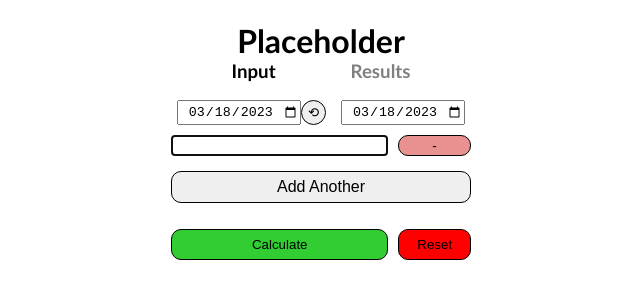
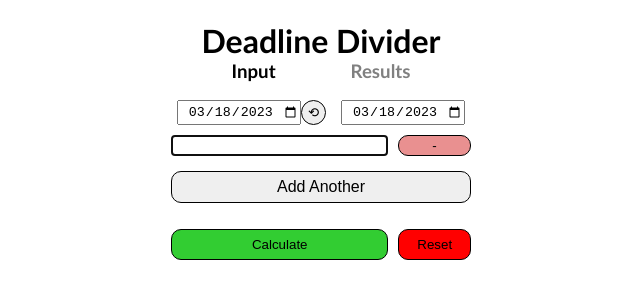
Before and after one commit to OrdinarilySam/deadline-divider-js, a React (Vite) app: page / in a window 1280 px wide. Shown: the top 300 px of the page, without its empty margins (319-959 px from the left). Built offline with nearby package versions, Linux system fonts and the light colour scheme.

Commit message:
title added

```diff
--- a/src/App.jsx
+++ b/src/App.jsx
@@ -17,7 +17,7 @@ function App() {
 
   return (
     <div>
-      <h1 className='h1-title'>Placeholder</h1>
+      <h1 className='h1-title'>Deadline Divider</h1>
       <div className="div-nav-header">
         <h3
           className={isSubmitted ? "h3-nav" : "h3-nav h3-nav-selected"}
```
